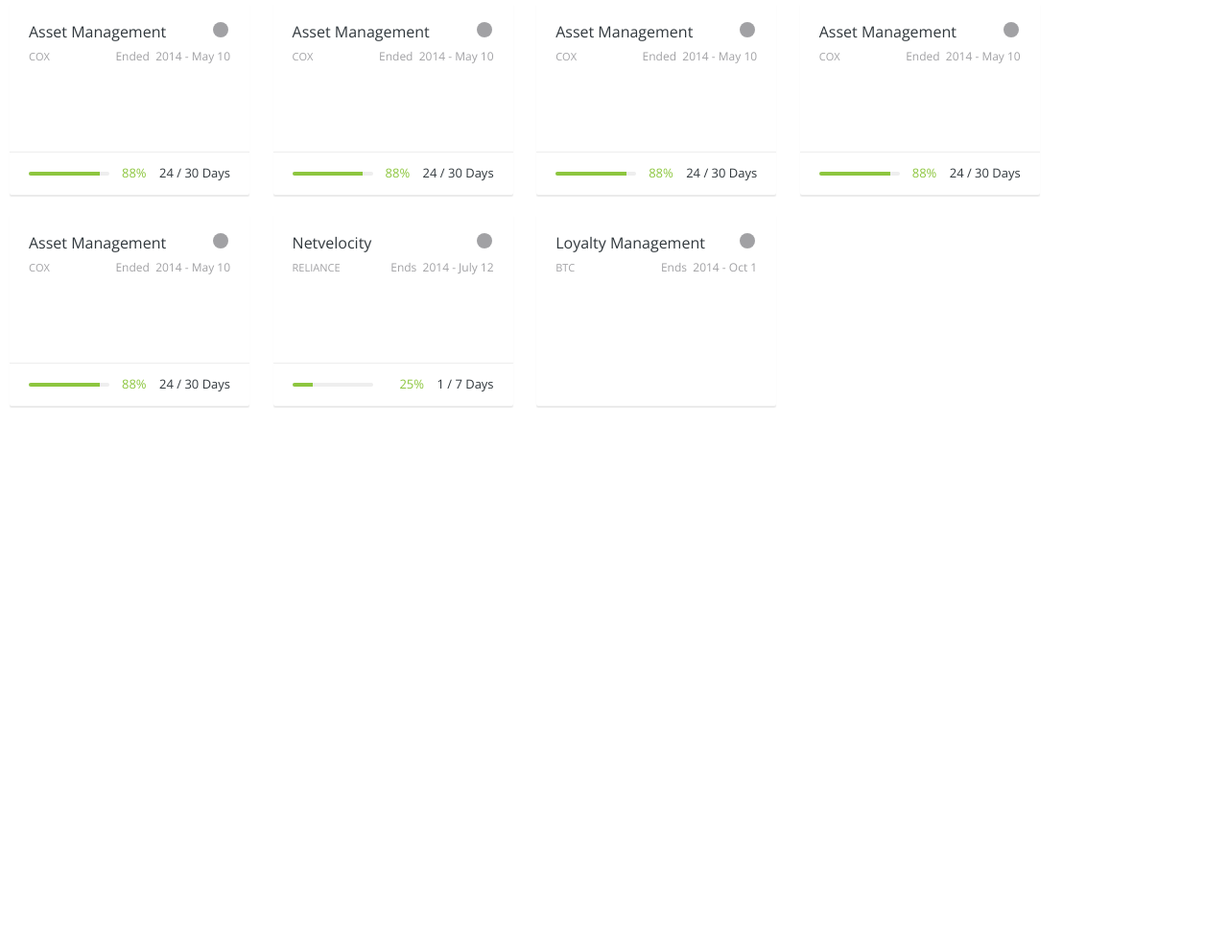
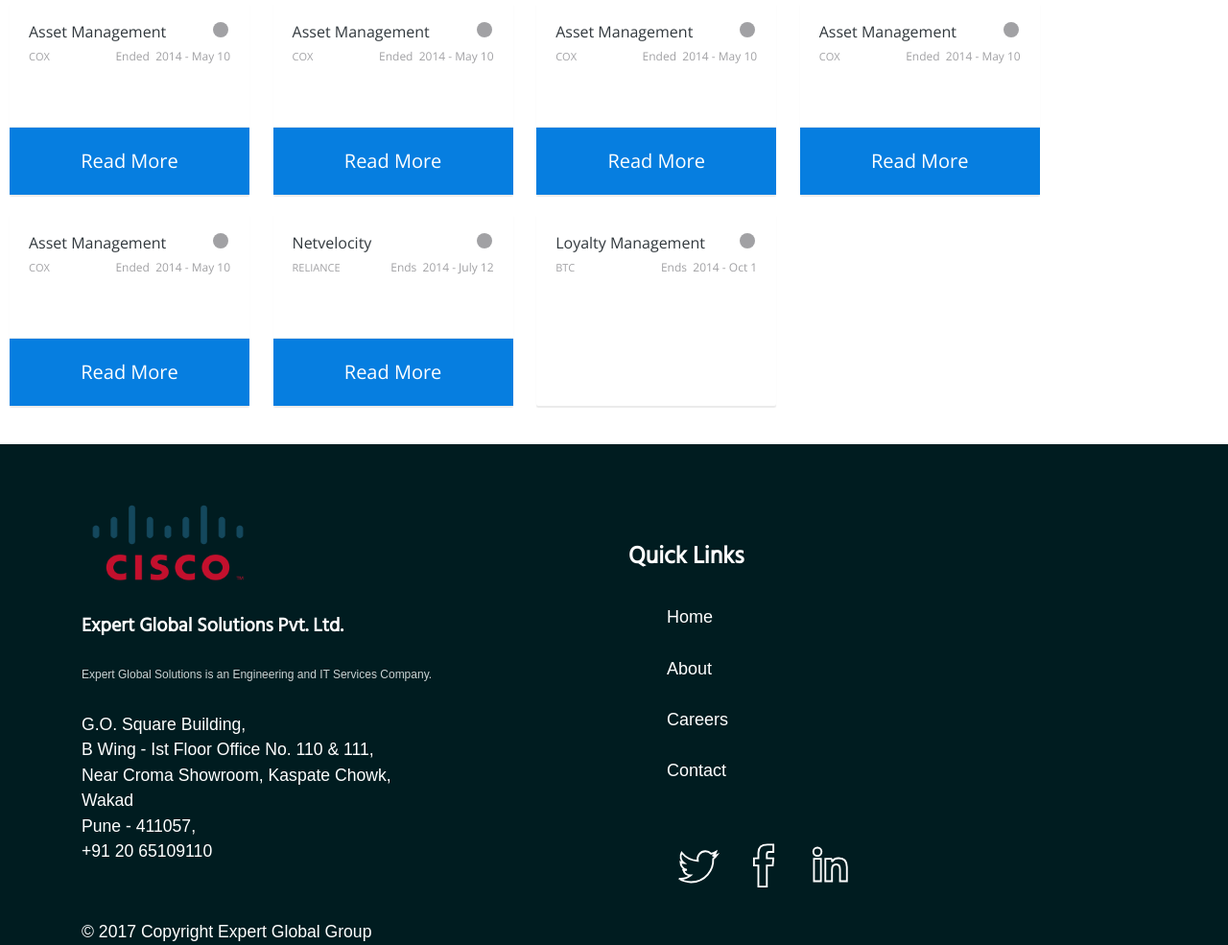
Before and after one commit to academy-codex/ExpertGS-Website, a plain HTML site: page New Design/publications.html in a window 1280 px wide. Shown: the part 440-1425 px from the top of the page at 96% size. Before the commit the page ends 903 px from the top, so only its background shows below. Drawn offline with nearby package versions, Linux system fonts and the light colour scheme; a script that the page names is missing.

Commit message:
Only modals left :)

```diff
--- a/New Design/css/contactus.css
+++ b/New Design/css/contactus.css
@@ -130,7 +130,7 @@ button.snip1099.yellow {
 
 
 .offices{
-    background-color: #EF4581;
+    background-color:#549100;
     opacity: 0.9;
 }
 .offices h2{
--- a/New Design/css/pub.css
+++ b/New Design/css/pub.css
@@ -285,6 +285,8 @@ header.masthead .site-heading .subheading {
 .grid .survey-progress {
   display: block;
   position: absolute;
+  text-align: center;
+  background-color: #067ee0;
   bottom: 0;
   left: 0;
   right: 0;
@@ -292,6 +294,10 @@ header.masthead .site-heading .subheading {
   padding: 20px;
   border-top: 1px solid #eee;
   font-size: 13px;
+}
+
+.grid .survey-progress:hover{
+    background-color: #0368ba;
 }
 .grid .survey-progress-bg {
   width: 40%;
@@ -366,3 +372,60 @@ header.masthead .site-heading .subheading {
   margin: 0;
   background: #8DC63F;
 }
+
+.footer-wrapper{
+    background-color: #001C20;
+}
+.page-footer{
+    background-color: #001C20;
+    color: #fff;
+}
+.smalltxt{
+    font-size: 12px;
+    font-family: 'Arial','sans-serif';
+    opacity: 0.8;
+}
+
+footer{
+    font-family: 'Arial','sans serif';
+    color: #fff;
+    margin: auto;
+    width: 100%;
+}
+footer li {
+    font-size: 18px;
+    color: #fff !important;
+    list-style-type: none;
+}
+
+footer li a{
+    color: #fff;
+    text-decoration: none;
+}
+h5.title{
+    font-size: 25px;
+    color:#fff;
+}
+
+/* Social Icons */
+
+svg {
+  display:inline-block;
+  height:5vw; max-height:120px;
+  width:auto;
+  stroke:#fff;
+  stroke-width:15;
+  fill:none;
+  transition: fill ease 0.4s;
+}
+
+svg:hover{
+    fill:#fff;
+}
+
+.read-btn{
+    width: 100%;
+    text-align: center;
+    color: #fff;
+    font-size: 20px;
+}
--- a/New Design/publications.html
+++ b/New Design/publications.html
@@ -24,22 +24,17 @@
 		<div class="collapse navbar-collapse" id="navbarCollapse">
 			<ul class="navbar-nav ml-auto">
 				<li class="nav-item">
-					<a class="nav-link" href="#" title="Work">
-						Work
+					<a class="nav-link" href="main.html" title="Work">
+						Home
 					</a>
 				</li>
 				<li class="nav-item">
-					<a class="nav-link" href="#" title="Jobs">
-						Jobs
+					<a class="nav-link" href="about.html" title="Jobs">
+						About
 					</a>
 				</li>
 				<li class="nav-item">
-					<a class="nav-link" href="#" title="Blog">
-						Blog
-					</a>
-				</li>
-				<li class="nav-item">
-					<a class="nav-link" href="#" title="Contact">
+					<a class="nav-link" href="contact.html" title="Contact">
 						Contact
 					</a>
 				</li>
@@ -82,20 +77,39 @@
 
     <div class="pull-right">
 
+      <a href="#!"><span class="survey-progress">
+          <span class="read-btn">Read More</span>
+          </span></a>
+
+       <span class="survey-end-date ended">
+        2014 - May 10
+      </span>
+      <span class="survey-stage">
+        <span class="stage draft">Draft</span>
+        <span class="stage awarded">Awarded</span>
+        <span class="stage live">Live</span>
+        <span class="stage ended active">Ended</span>
+      </span>
+    </div>
+  </li>
+   <li class="survey-item">
+
+    <span class="survey-country list-only">
+      COX
+    </span>
+
+    <span class="survey-name">
+      Asset Management
+    </span>
+
+    <span class="survey-country grid-only">
+      COX
+    </span>
+
+    <div class="pull-right">
+
       <span class="survey-progress">
-        <span class="survey-progress-bg">
-          <span class="survey-progress-fg" style="width: 88%;"></span>
-        </span>
-
-        <span class="survey-progress-labels">
-          <span class="survey-progress-label">
-            88%
-          </span>
-
-          <span class="survey-completes">
-            24 / 30 Days
-          </span>
-        </span>
+                <span class="read-btn">Read More</span>
       </span>
 
        <span class="survey-end-date ended">
@@ -126,19 +140,7 @@
     <div class="pull-right">
 
       <span class="survey-progress">
-        <span class="survey-progress-bg">
-          <span class="survey-progress-fg" style="width: 88%;"></span>
-        </span>
-
-        <span class="survey-progress-labels">
-          <span class="survey-progress-label">
-            88%
-          </span>
-
-          <span class="survey-completes">
-            24 / 30 Days
-          </span>
-        </span>
+                <span class="read-btn">Read More</span>
       </span>
 
        <span class="survey-end-date ended">
@@ -169,19 +171,7 @@
     <div class="pull-right">
 
       <span class="survey-progress">
-        <span class="survey-progress-bg">
-          <span class="survey-progress-fg" style="width: 88%;"></span>
-        </span>
-
-        <span class="survey-progress-labels">
-          <span class="survey-progress-label">
-            88%
-          </span>
-
-          <span class="survey-completes">
-            24 / 30 Days
-          </span>
-        </span>
+                <span class="read-btn">Read More</span>
       </span>
 
        <span class="survey-end-date ended">
@@ -212,62 +202,7 @@
     <div class="pull-right">
 
       <span class="survey-progress">
-        <span class="survey-progress-bg">
-          <span class="survey-progress-fg" style="width: 88%;"></span>
-        </span>
-
-        <span class="survey-progress-labels">
-          <span class="survey-progress-label">
-            88%
-          </span>
-
-          <span class="survey-completes">
-            24 / 30 Days
-          </span>
-        </span>
-      </span>
-
-       <span class="survey-end-date ended">
-        2014 - May 10
-      </span>
-      <span class="survey-stage">
-        <span class="stage draft">Draft</span>
-        <span class="stage awarded">Awarded</span>
-        <span class="stage live">Live</span>
-        <span class="stage ended active">Ended</span>
-      </span>
-    </div>
-  </li>
-   <li class="survey-item">
-
-    <span class="survey-country list-only">
-      COX
-    </span>
-
-    <span class="survey-name">
-      Asset Management
-    </span>
-
-    <span class="survey-country grid-only">
-      COX
-    </span>
-
-    <div class="pull-right">
-
-      <span class="survey-progress">
-        <span class="survey-progress-bg">
-          <span class="survey-progress-fg" style="width: 88%;"></span>
-        </span>
-
-        <span class="survey-progress-labels">
-          <span class="survey-progress-label">
-            88%
-          </span>
-
-          <span class="survey-completes">
-            24 / 30 Days
-          </span>
-        </span>
+                <span class="read-btn">Read More</span>
       </span>
 
        <span class="survey-end-date ended">
@@ -297,19 +232,7 @@
     <div class="pull-right">
 
       <span class="survey-progress">
-        <span class="survey-progress-bg">
-          <span class="survey-progress-fg" style="width: 25%;"></span>
-        </span>
-
-        <span class="survey-progress-labels">
-          <span class="survey-progress-label">
-            25%
-          </span>
-
-          <span class="survey-completes">
-            1 / 7 Days
-          </span>
-        </span>
+        <span class="read-btn">Read More</span>
       </span>
 
        <span class="survey-end-date">
@@ -350,6 +273,55 @@
   </li>
 </ul>
     </section>
+
+      <!-- Footer -->
+
+         <footer class="page-footer">
+          <div class="container">
+              <br><br>
+            <div class="row">
+              <div class="center col l6 s12">
+                <img src="img/cisco-logo.png" height="100px" width="180px"><br><br>
+                <h5 class="white-text center">Expert Global Solutions Pvt. Ltd.</h5>
+                <p class="grey-text text-lighten-4 smalltxt">Expert Global Solutions is an Engineering and IT Services Company.</p>
+                  <p class="grey-text text-lighten-3">G.O. Square Building,<br>B Wing - Ist Floor Office No. 110 &amp; 111,<br>Near Croma Showroom, Kaspate Chowk,<br>Wakad<br>Pune - 411057,<br><span class="grey-text">+91 20 65109110</span></p>
+              </div>
+              <div class="col l6 s12">
+                <br><br>
+                <h5 class="center title">Quick Links</h5><br>
+                <ul>
+                  <li class="center"><a class="grey-text text-lighten-2" href="main.html">Home</a></li><br>
+                  <li class="center"><a class="grey-text text-lighten-2" href="about.html">About</a></li><br>
+                  <li class="center"><a class="grey-text text-lighten-2" href="careers.html">Careers</a></li><br>
+                  <li class="center"><a class="grey-text text-lighten-2" href="contact.html">Contact</a></li>
+                  <br><br>
+
+                    <!-- Social Buttons -->
+                    <li class="center">
+                        <a target="_blank" href="https://twitter.com/expertglobalgp" class="social-icons">
+  <svg viewBox="0 0 512 512"><path d="M419.6 168.6c-11.7 5.2-24.2 8.7-37.4 10.2 13.4-8.1 23.8-20.8 28.6-36 -12.6 7.5-26.5 12.9-41.3 15.8 -11.9-12.6-28.8-20.6-47.5-20.6 -42 0-72.9 39.2-63.4 79.9 -54.1-2.7-102.1-28.6-134.2-68 -17 29.2-8.8 67.5 20.1 86.9 -10.7-0.3-20.7-3.3-29.5-8.1 -0.7 30.2 20.9 58.4 52.2 64.6 -9.2 2.5-19.2 3.1-29.4 1.1 8.3 25.9 32.3 44.7 60.8 45.2 -27.4 21.4-61.8 31-96.4 27 28.8 18.5 63 29.2 99.8 29.2 120.8 0 189.1-102.1 185-193.6C399.9 193.1 410.9 181.7 419.6 168.6z"/></svg>
+</a>
+
+<a target="_blank" href="https://www.facebook.com/Expert-Global-Group-152812041744324/" class="social-icons">
+  <svg viewBox="0 0 512 512"><path d="M211.9 197.4h-36.7v59.9h36.7V433.1h70.5V256.5h49.2l5.2-59.1h-54.4c0 0 0-22.1 0-33.7 0-13.9 2.8-19.5 16.3-19.5 10.9 0 38.2 0 38.2 0V82.9c0 0-40.2 0-48.8 0 -52.5 0-76.1 23.1-76.1 67.3C211.9 188.8 211.9 197.4 211.9 197.4z"/></svg>
+</a>
+
+<a target="_blank" href="https://in.linkedin.com/company/expert-global-solutions-inc" class="social-icons">
+  <svg viewBox="0 0 512 512"><path d="M186.4 142.4c0 19-15.3 34.5-34.2 34.5 -18.9 0-34.2-15.4-34.2-34.5 0-19 15.3-34.5 34.2-34.5C171.1 107.9 186.4 123.4 186.4 142.4zM181.4 201.3h-57.8V388.1h57.8V201.3zM273.8 201.3h-55.4V388.1h55.4c0 0 0-69.3 0-98 0-26.3 12.1-41.9 35.2-41.9 21.3 0 31.5 15 31.5 41.9 0 26.9 0 98 0 98h57.5c0 0 0-68.2 0-118.3 0-50-28.3-74.2-68-74.2 -39.6 0-56.3 30.9-56.3 30.9v-25.2H273.8z"/></svg>
+</a></li>
+
+                </ul>
+              </div>
+            </div>
+          </div>
+          <div class="footer-copyright">
+            <div class="container">
+            © 2017 Copyright Expert Global Group
+            </div>
+          </div>
+        </footer>
+
+
   <script src='https://code.jquery.com/jquery-3.1.1.slim.min.js'></script>
 <script src='https://cdnjs.cloudflare.com/ajax/libs/tether/1.4.0/js/tether.min.js'></script>
 <script src='https://maxcdn.bootstrapcdn.com/bootstrap/4.0.0-alpha.6/js/bootstrap.min.js'></script>
```
Also changed, not shown: New Design/about.html (+6 -6 lines), New Design/careers.html (+8 -13 lines), New Design/contact.html (+17 -17 lines), New Design/css/custom.css (+10 -0 lines), New Design/main.html (+9 -9 lines), New Design/mechanical.html (+5 -5 lines), New Design/css/img/bg1.jpeg (added), New Design/css/img/bg2.jpeg (added), New Design/js/world_2.jpg (added).
